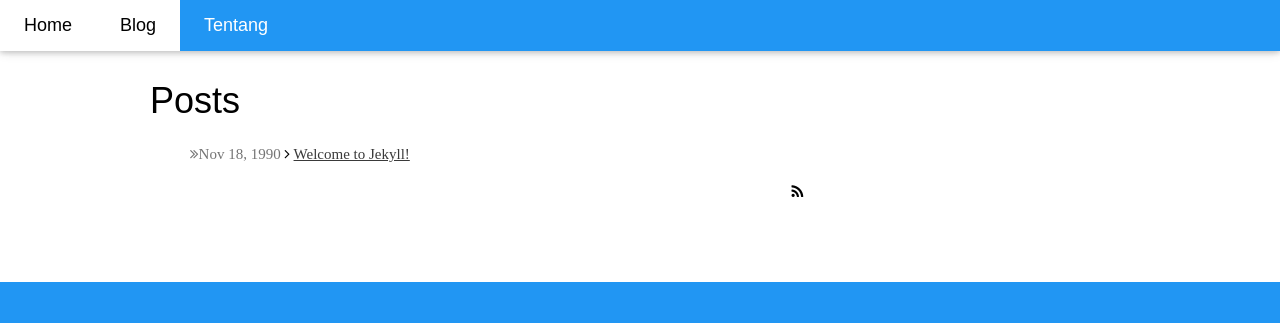
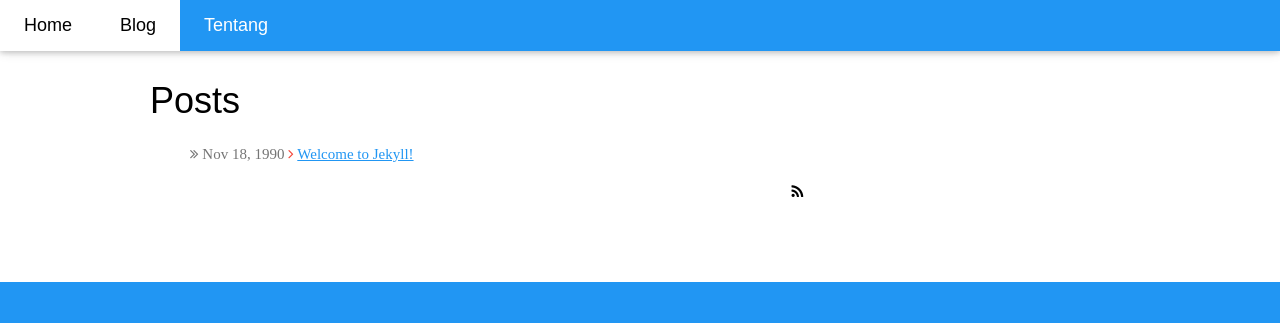
Before and after one commit to Bagus18/Bagus18.github.io, a Jekyll site: the page built from blog.html, in a window 1280 px wide. Shown: the top 323 px of the page. Built offline with Jekyll 4.4.1, drawn with Linux system fonts in a browser that asks for light colours; nearby versions of some CDN libraries; some web fonts are replaced; library files that are not in the unit come from our copies.

Commit message:
Update Thu, Nov 02, 2017  8:16:17 PM

```diff
--- a/blog.html
+++ b/blog.html
@@ -11,11 +11,11 @@ permalink: /blog/
   <ul class="post-list">
     {% for post in site.posts %}
       <li>
-        <span class="fa fa-angle-double-right w3-text-grey">{{ post.date | date: "%b %-d, %Y" }} <i class="w3-text-black fa fa-angle-right" aria-hidden="true"></i> <a class="post-link w3-text-dark-grey" href="{{ post.url | prepend: site.baseurl }}">{{ post.title }}</a></span>
+        <span class="fa fa-angle-double-right w3-text-grey"> {{ post.date | date: "%b %-d, %Y" }} <i class="w3-text-red fa fa-angle-right" aria-hidden="true"></i> <a class="post-link w3-text-blue" href="{{ post.url | prepend: site.baseurl }}">{{ post.title }}</a></span>
       </li>
     {% endfor %}
   </ul>
 
-  <p class="w3-right-align rss-subscribe"><a href="{{ "/feed.xml" | prepend: site.baseurl }}" title="subscribe via RSS"></a><i class="fa fa-rss" aria-hidden="true"></i></p>
+  <p class="w3-right-align rss-subscribe"><a href="{{ "/feed.xml" | prepend: site.baseurl }}" title="subscribe via RSS"><i class="fa fa-rss" aria-hidden="true"></i></a></p>
 
 </div>
```
